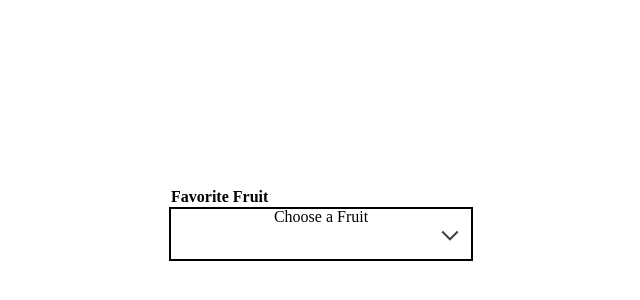
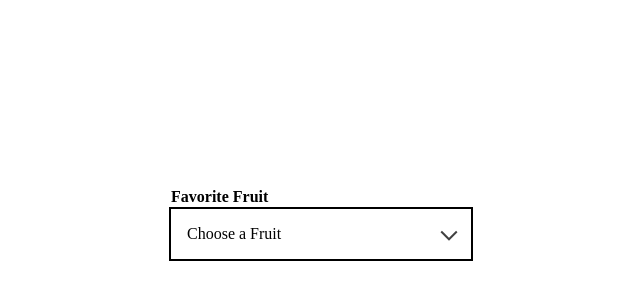
Before and after one commit to BrianARuff/test-gitdoc-extension, a React (Vite) app: page / in a window 1280 px wide. Shown: the part 208-508 px from the top of the page, without its empty margins (319-959 px from the left). Built offline with nearby package versions, Linux system fonts and the light colour scheme.

Commit message:
Oct 15, 2024, 8:06 AM

```diff
--- a/src/ComboBox.tsx
+++ b/src/ComboBox.tsx
@@ -207,7 +207,7 @@ export const Combobox = ({
           }
         }}
       >
-        <span>{selected?.label}</span>
+        <span className="comobox-container-selected">{selected?.label}</span>
       </div>
       {createPortal(
         <div
--- a/src/index.css
+++ b/src/index.css
@@ -25,11 +25,19 @@
   padding-bottom: 4px;
 }
 
+.comobox-container-selected {
+  position: absolute;
+  left: 16px;
+  top: 50%;
+  transform: translate(0, -50%);
+}
+
 .combobox-container {
   position: relative;
   outline: 2px solid black;
   height: 50px;
   width: 300px;
+  padding: 16px;
 }
 
 .combobox-container:focus {
@@ -40,7 +48,7 @@
 .combobox-container::after {
   top: 50%;
   right: 0;
-  right: 5%;
+  right: 16px;
   width: 12px;
   height: 12px;
   content: "";
```
